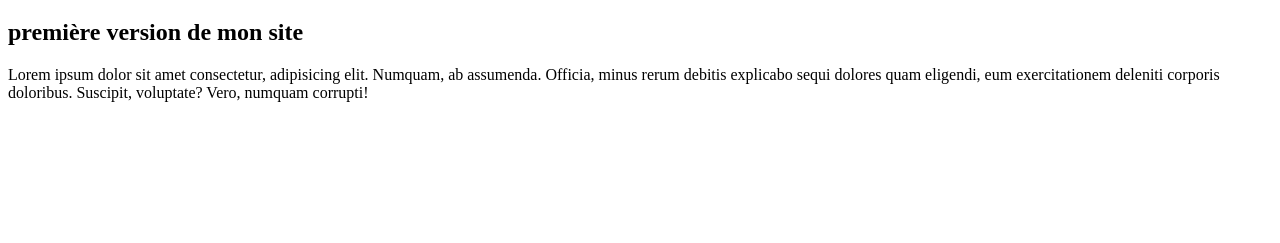
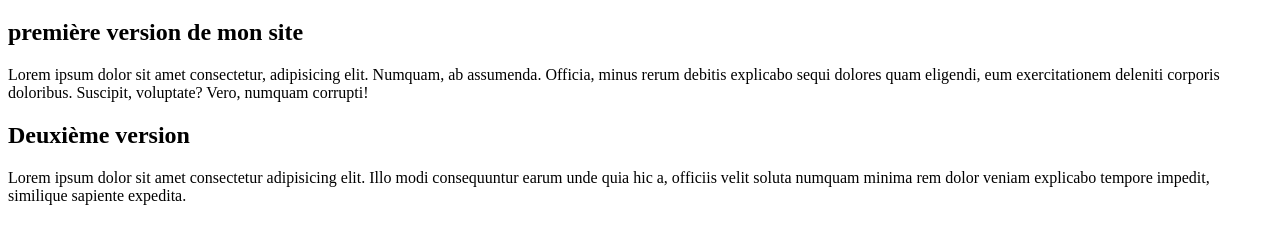
Before and after one commit to jfs-webdev/test, a plain HTML site: page index.html in a window 1280 px wide. Shown: the part 61-304 px from the top of the page. Drawn offline with Linux system fonts and the light colour scheme.

Commit message:
seconde version

```diff
--- a/index.html
+++ b/index.html
@@ -13,6 +13,10 @@
     <p>Lorem ipsum dolor sit amet consectetur, adipisicing elit. Numquam, ab assumenda. Officia, minus rerum debitis
         explicabo sequi dolores quam eligendi, eum exercitationem deleniti corporis doloribus. Suscipit, voluptate?
         Vero, numquam corrupti!</p>
+
+    <h2>Deuxième version</h2>
+    <p>Lorem ipsum dolor sit amet consectetur adipisicing elit. Illo modi consequuntur earum unde quia hic a, officiis
+        velit soluta numquam minima rem dolor veniam explicabo tempore impedit, similique sapiente expedita.</p>
 </body>
 
 </html>
```
